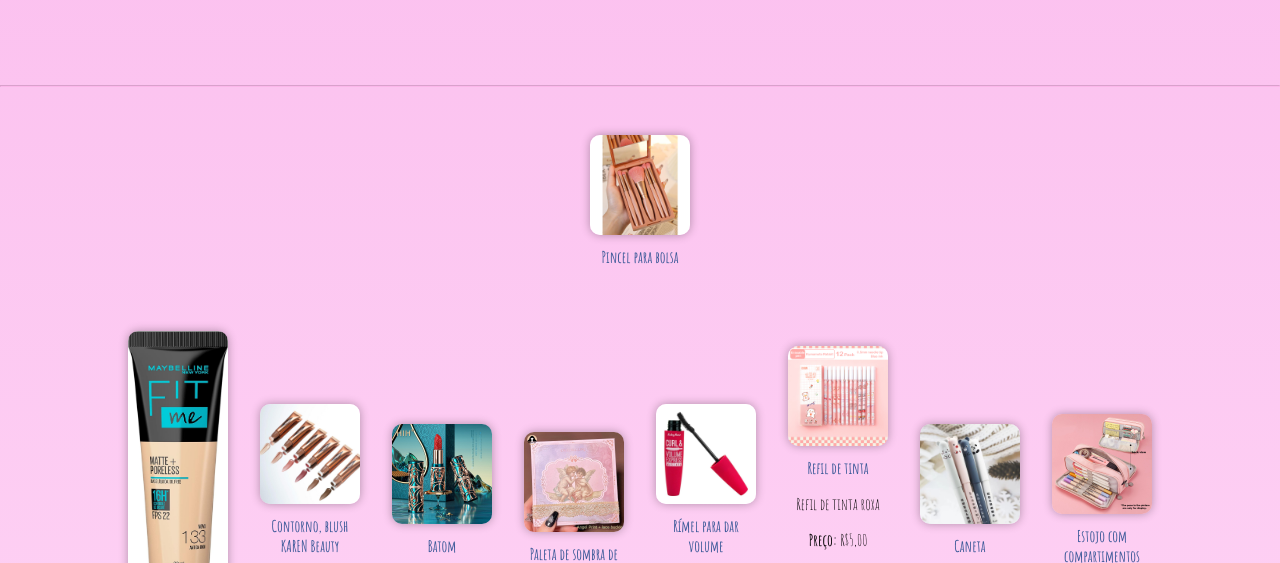
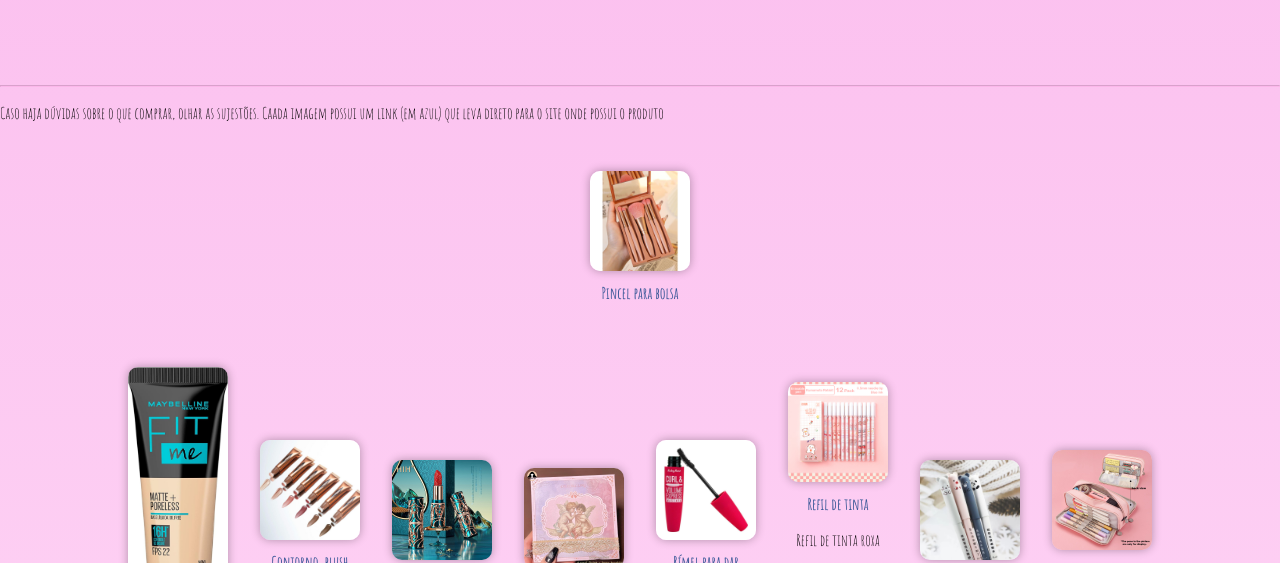
Before and after one commit to analuisa-g/Ani, a plain HTML site: page index.html in a window 1280 px wide. Shown: the part 224-787 px from the top of the page. Drawn offline with Linux system fonts and the light colour scheme.

Commit message:
Update index.html

```diff
--- a/index.html
+++ b/index.html
@@ -11,6 +11,7 @@
 <body>
     <h1>Produtinhos</h1>
     <hr>
+    <p>Caso haja dúvidas sobre o que comprar, olhar as sujestões. Caada imagem possui um link (em azul) que leva direto para o site onde possui o produto</p>
 
     <div class="container">
        <div class="item">
```
